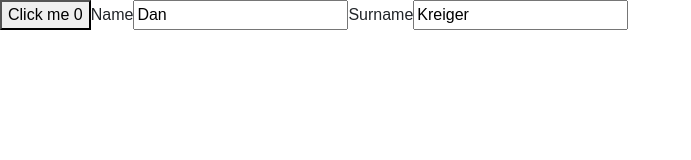
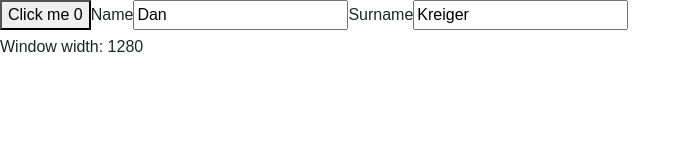
Before and after one commit to dankreiger/anticlimatic-react-ts-example, a React (Create React App) app: page / in a window 1280 px wide. Shown: the top 160 px of the page, without its empty margins (0-691 px from the left). Built offline with nearby package versions, Linux system fonts and the light colour scheme.

Commit message:
chore: something like that

```diff
--- a/src/components/App/App.tsx
+++ b/src/components/App/App.tsx
@@ -5,6 +5,7 @@ import useFormInput from '../../hooks/useFormInput';
 import useDocumentTitle from '../../hooks/useDocumentTitle';
 // components
 import InputGroup from '../InputGroup/InputGroup';
+import useWindowWidth from '../../hooks/useWindowWidth';
 
 interface IFormInputHook {
   value: string;
@@ -14,17 +15,18 @@ interface IFormInputHook {
 const App: React.SFC<{}> = () => {
   const name: IFormInputHook = useFormInput('Dan');
   const surname: IFormInputHook = useFormInput('Kreiger');
-
   useDocumentTitle(`${name.value} ${surname.value}`);
 
   const [count, setCount] = useState(0);
   const handleClick = () => setCount(count + 1);
+  const windowWidth = useWindowWidth();
 
   return (
     <>
       <button onClick={handleClick}>Click me {count}</button>
       <InputGroup inputLabel="Name" stateHook={name} />
       <InputGroup inputLabel="Surname" stateHook={surname} />
+      <p className="windowWidth">Window width: {windowWidth}</p>
     </>
   );
 };
--- a/src/hooks/useFormInput.tsx
+++ b/src/hooks/useFormInput.tsx
@@ -6,7 +6,10 @@ import { useState } from 'react';
  */
 
 export default function useFormInput(initialValue: string) {
-  const [value, setValue] = useState(initialValue);
+  let value: string;
+  let setValue: (newState: string) => void;
+
+  [value, setValue] = useState(initialValue);
 
   function handleChange(e: React.ChangeEvent<HTMLInputElement>) {
     setValue(e.target.value);
--- /dev/null
+++ b/src/hooks/useWindowWidth.tsx
@@ -0,0 +1,17 @@
+import { useState, useEffect } from 'react';
+
+export default function useWindowWidth() {
+  let width: number;
+  let setWidth: (newState: number) => void;
+
+  [width, setWidth] = useState(window.innerWidth);
+
+  useEffect(() => {
+    const handleResize = () => setWidth(window.innerWidth);
+    window.addEventListener('resize', handleResize);
+    return () => {
+      window.removeEventListener('resize', handleResize);
+    };
+  });
+  return width;
+}
```
Also changed, not shown: 2 other files (tests, documents, lock files or other folders).
